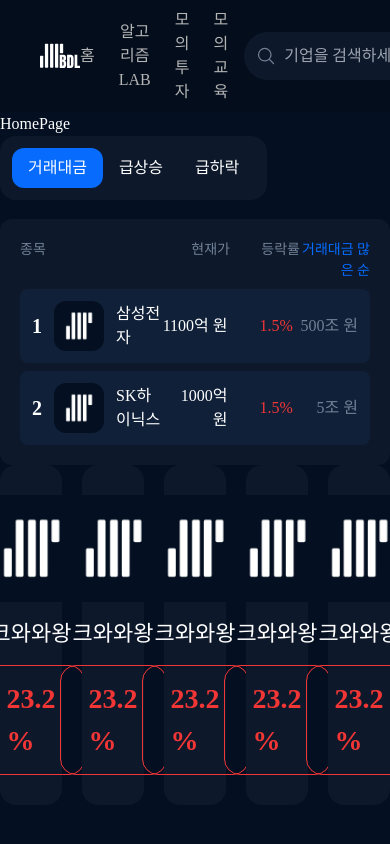
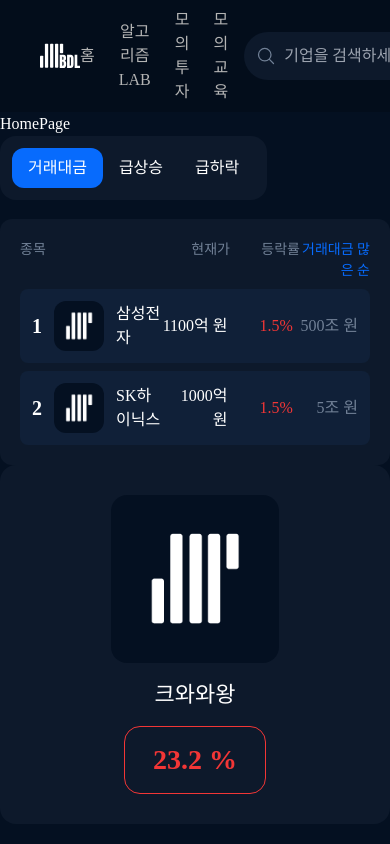
Before and after one commit to dnwnsrb11/BDL-frontend, a React (Vite) app: page / in a window 390 px wide. Shown: the top 844 px of the page. Built offline with nearby package versions, Linux system fonts and the light colour scheme; a web font is replaced by a local one.

Commit message:
desgin: 반응형 추가

```diff
--- a/src/components/home-page/rank-cards/rank-cards.tsx
+++ b/src/components/home-page/rank-cards/rank-cards.tsx
@@ -37,7 +37,7 @@ const RankInformations: RankInformation[] = [
 export const RankCards = () => {
   return (
     <div>
-      <div className="grid grid-cols-5 gap-5">
+      <div className="grid grid-cols-1 gap-5 sm:grid-cols-2 md:grid-cols-3 lg:grid-cols-4 xl:grid-cols-5">
         {RankInformations.map((rankInfo, index) => (
           <div key={index}>
             <RankCard rankInfo={rankInfo} />
```
